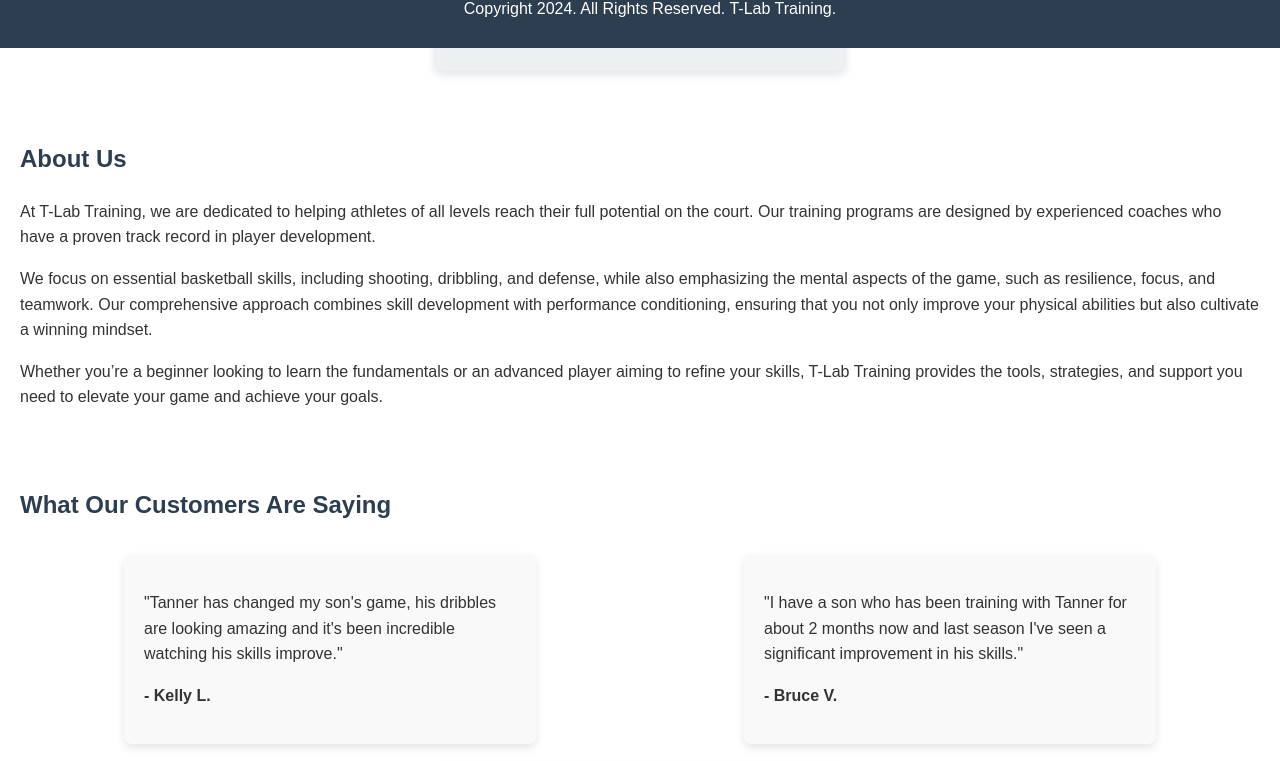
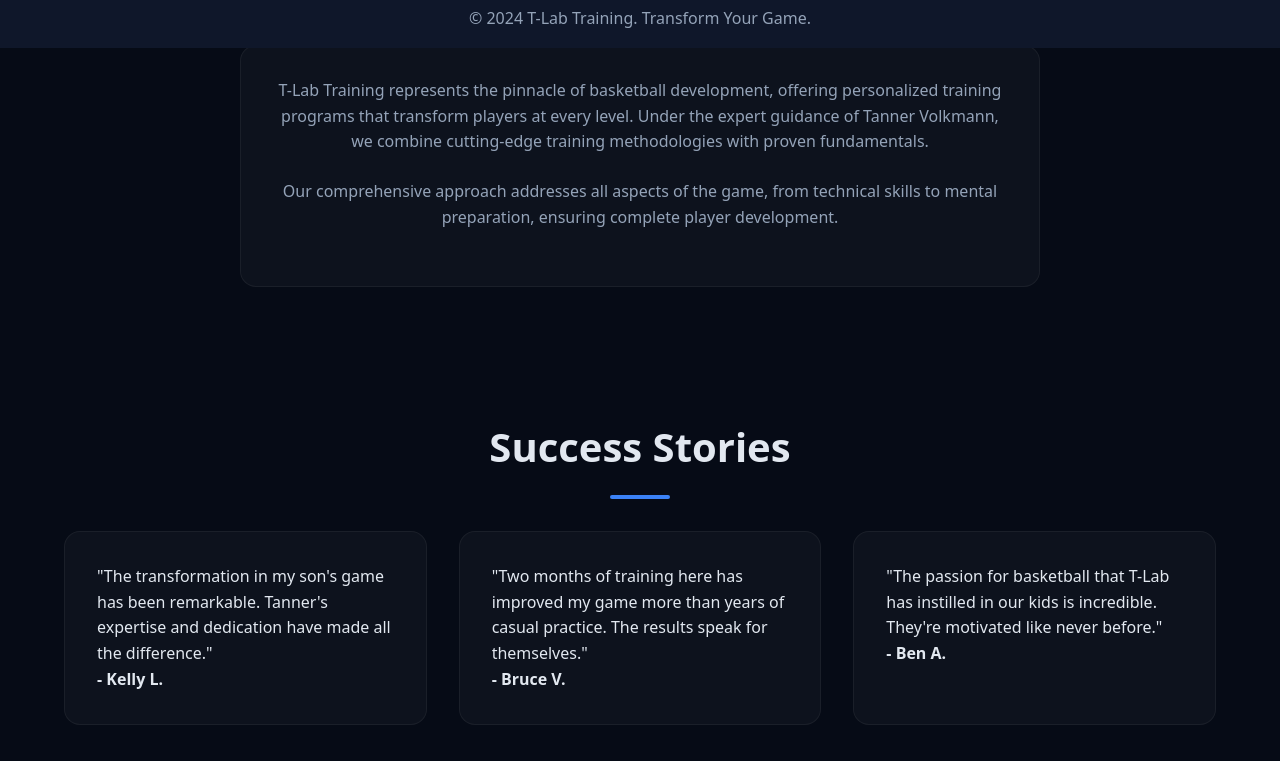
Before and after one commit to greenrory/tlab, a plain HTML site: page index.html in a window 1280 px wide. Shown: the part 752-1513 px from the top of the page. Drawn offline with Linux system fonts and the light colour scheme.

Commit message:
Update index.html

```diff
--- a/index.html
+++ b/index.html
@@ -5,107 +5,246 @@
     <meta name="viewport" content="width=device-width, initial-scale=1.0">
     <title>T-Lab Training</title>
     <style>
-        body {
-            font-family: Arial, sans-serif;
+        /* Modern CSS Reset & Variables */
+        :root {
+            --primary: #0f172a;
+            --secondary: #1e293b;
+            --accent: #3b82f6;
+            --text: #e2e8f0;
+            --text-muted: #94a3b8;
+            --background: #060b16;
+            --card-bg: rgba(255, 255, 255, 0.03);
+            --transition: all 0.3s ease;
+        }
+
+        * {
             margin: 0;
             padding: 0;
+            box-sizing: border-box;
+            font-family: system-ui, -apple-system, sans-serif;
+        }
+
+        body {
+            background: var(--background);
+            color: var(--text);
             line-height: 1.6;
-            color: #333;
+            padding-top: 80px;
+            padding-bottom: 60px;
+            min-height: 100vh;
         }
+
+        /* Header Styles */
         header {
-            background-color: #2c3e50;
-            color: #fff;
-            padding: 20px;
+            position: fixed;
+            top: 0;
+            left: 0;
+            right: 0;
+            background: rgba(15, 23, 42, 0.9);
+            backdrop-filter: blur(10px);
+            padding: 1rem 5%;
+            z-index: 1000;
+            border-bottom: 1px solid rgba(255, 255, 255, 0.05);
+        }
+
+        header h1 {
+            font-size: 2rem;
+            background: linear-gradient(to right, #3b82f6, #60a5fa);
+            -webkit-background-clip: text;
+            background-clip: text;
+            color: transparent;
+            margin-bottom: 0.5rem;
+        }
+
+        header p {
+            color: var(--text-muted);
+            max-width: 600px;
+        }
+
+        /* Section Styles */
+        section {
+            padding: 4rem 5%;
+            max-width: 1400px;
+            margin: 0 auto;
+        }
+
+        section h2 {
+            font-size: 2.5rem;
+            color: var(--text);
+            margin-bottom: 2rem;
             text-align: center;
+            position: relative;
         }
-        section {
-            padding: 20px;
+
+        section h2::after {
+            content: '';
+            display: block;
+            width: 60px;
+            height: 4px;
+            background: var(--accent);
+            margin: 1rem auto;
+            border-radius: 2px;
         }
-        h1, h2, h3 {
-            color: #2c3e50;
+
+        /* Card Grid Layouts */
+        .offerings, .testimonials {
+            display: grid;
+            grid-template-columns: repeat(auto-fit, minmax(300px, 1fr));
+            gap: 2rem;
+            margin: 2rem 0;
         }
-        .offerings, .testimonials {
-            display: flex;
-            flex-wrap: wrap;
-            justify-content: space-around;
+
+        .offer, .testimonial {
+            background: var(--card-bg);
+            border: 1px solid rgba(255, 255, 255, 0.05);
+            border-radius: 16px;
+            padding: 2rem;
+            transition: var(--transition);
+            position: relative;
+            overflow: hidden;
         }
-        .offer, .testimonial {
-            background-color: #ecf0f1;
-            border-radius: 8px;
-            margin: 10px;
-            padding: 20px;
-            width: 30%;
-            box-shadow: 0 4px 8px rgba(0, 0, 0, 0.1);
+
+        .offer:hover, .testimonial:hover {
+            transform: translateY(-5px);
+            box-shadow: 0 8px 32px rgba(0, 0, 0, 0.2);
+            border-color: rgba(59, 130, 246, 0.2);
         }
-        .testimonial {
-            background-color: #f9f9f9;
+
+        .offer::before, .testimonial::before {
+            content: '';
+            position: absolute;
+            top: 0;
+            left: 0;
+            right: 0;
+            height: 2px;
+            background: linear-gradient(to right, transparent, var(--accent), transparent);
+            opacity: 0;
+            transition: var(--transition);
         }
+
+        .offer:hover::before, .testimonial:hover::before {
+            opacity: 1;
+        }
+
+        .offer h3 {
+            color: var(--accent);
+            margin-bottom: 1rem;
+            font-size: 1.5rem;
+        }
+
+        /* About Section */
+        .about-content {
+            max-width: 800px;
+            margin: 0 auto;
+            text-align: center;
+            background: var(--card-bg);
+            padding: 2rem;
+            border-radius: 16px;
+            border: 1px solid rgba(255, 255, 255, 0.05);
+        }
+
+        .about-content p {
+            margin-bottom: 1.5rem;
+            color: var(--text-muted);
+        }
+
+        /* Footer */
         footer {
-            background-color: #2c3e50;
-            color: #fff;
+            background: var(--primary);
+            color: var(--text-muted);
             text-align: center;
-            padding: 10px;
+            padding: 1rem;
             position: fixed;
             bottom: 0;
             width: 100%;
+            border-top: 1px solid rgba(255, 255, 255, 0.05);
+        }
+
+        /* Responsive Design */
+        @media (max-width: 768px) {
+            header h1 {
+                font-size: 1.5rem;
+            }
+
+            section {
+                padding: 2rem 1rem;
+            }
+
+            section h2 {
+                font-size: 2rem;
+            }
+        }
+
+        /* Modern Scrollbar */
+        ::-webkit-scrollbar {
+            width: 8px;
+        }
+
+        ::-webkit-scrollbar-track {
+            background: var(--background);
+        }
+
+        ::-webkit-scrollbar-thumb {
+            background: var(--secondary);
+            border-radius: 4px;
+        }
+
+        ::-webkit-scrollbar-thumb:hover {
+            background: var(--accent);
         }
     </style>
 </head>
 <body>
-
     <header>
-    <h1>Every Moment Is a Chance To Grow</h1>
-    <p>T-Lab Training offers specialized basketball training sessions on Sullivan's Island, helping players enhance their skills, elevate their performance, and reach their full potential on the court.</p>
+        <h1>T-Lab Training</h1>
+        <p>Elevate your game with elite basketball training on Sullivan's Island</p>
     </header>
 
     <section>
         <h2>What We Offer</h2>
-    <p>Our training designed by Tanner Volkmann.</p>
         <div class="offerings">
             <div class="offer">
                 <h3>Basketball Skill Development</h3>
-            <p>Our skill development programs emphasize essential techniques such as shooting, dribbling, and passing, helping players refine their abilities while building confidence on the court.</p>
+                <p>Master essential techniques through our comprehensive skill development programs, focusing on shooting, dribbling, and game awareness.</p>
             </div>
             <div class="offer">
                 <h3>Performance Conditioning</h3>
-            <p>A comprehensive conditioning program designed to enhance strength, agility, and endurance, ensuring players are physically and mentally prepared to excel in competitive environments.</p>
+                <p>Build strength, agility, and endurance with our specialized conditioning programs designed for basketball athletes.</p>
             </div>
             <div class="offer">
                 <h3>Mental Game Coaching</h3>
-            <p>We offer specialized sessions focused on developing a winning mindset, resilience, and focus, teaching players how to overcome challenges and stay mentally strong during games.</p>
+                <p>Develop mental toughness and strategic thinking to perform at your peak when it matters most.</p>
             </div>
         </div>
     </section>
 
     <section>
         <h2>About Us</h2>
-    <p>At T-Lab Training, we are dedicated to helping athletes of all levels reach their full potential on the court. Our training programs are designed by experienced coaches who have a proven track record in player development.</p>
-    <p>We focus on essential basketball skills, including shooting, dribbling, and defense, while also emphasizing the mental aspects of the game, such as resilience, focus, and teamwork. Our comprehensive approach combines skill development with performance conditioning, ensuring that you not only improve your physical abilities but also cultivate a winning mindset.</p>
-    <p>Whether you’re a beginner looking to learn the fundamentals or an advanced player aiming to refine your skills, T-Lab Training provides the tools, strategies, and support you need to elevate your game and achieve your goals.</p>
+        <div class="about-content">
+            <p>T-Lab Training represents the pinnacle of basketball development, offering personalized training programs that transform players at every level. Under the expert guidance of Tanner Volkmann, we combine cutting-edge training methodologies with proven fundamentals.</p>
+            <p>Our comprehensive approach addresses all aspects of the game, from technical skills to mental preparation, ensuring complete player development.</p>
+        </div>
     </section>
 
     <section>
-    <h2>What Our Customers Are Saying</h2>
+        <h2>Success Stories</h2>
         <div class="testimonials">
             <div class="testimonial">
-            <p>"Tanner has changed my son's game, his dribbles are looking amazing and it's been incredible watching his skills improve."</p>
+                <p>"The transformation in my son's game has been remarkable. Tanner's expertise and dedication have made all the difference."</p>
                 <p><strong>- Kelly L.</strong></p>
             </div>
             <div class="testimonial">
-            <p>"I have a son who has been training with Tanner for about 2 months now and last season I've seen a significant improvement in his skills."</p>
+                <p>"Two months of training here has improved my game more than years of casual practice. The results speak for themselves."</p>
                 <p><strong>- Bruce V.</strong></p>
             </div>
             <div class="testimonial">
-            <p>"Since we started sending our kids to T-Lab Training, they've been out in the driveway everyday and more motivated to play than ever."</p>
+                <p>"The passion for basketball that T-Lab has instilled in our kids is incredible. They're motivated like never before."</p>
                 <p><strong>- Ben A.</strong></p>
             </div>
         </div>
     </section>
 
     <footer>
-    <p>See Results with T-Lab Training today. Each moment is a chance to grow.</p>
-    <p>Copyright 2024. All Rights Reserved. T-Lab Training.</p>
+        <p>© 2024 T-Lab Training. Transform Your Game.</p>
     </footer>
-
 </body>
 </html>
```
Lines whose indentation alone changed are shown as unchanged.
